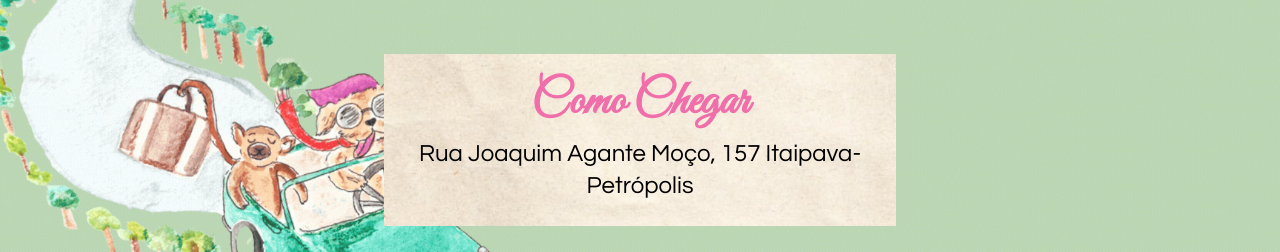
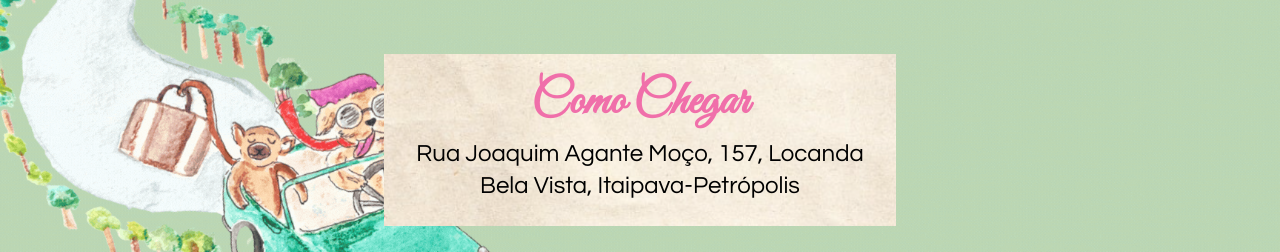
Before and after one commit to biatcarvalheira/julia-e-guilherme-wedding, a Next.js app: page / in a window 1280 px wide. Shown: the part 3460-3712 px from the top of the page. Built offline with nearby package versions, Linux system fonts and the light colour scheme.

Commit message:
update como chegar text

```diff
--- a/src/app/page.tsx
+++ b/src/app/page.tsx
@@ -176,7 +176,7 @@ return (
   >
     <h2 className="text-5xl font-bold mb-3 text-[#f06faa]">Como Chegar</h2>
     <h4 className="text-2xl text-black">
-      Rua Joaquim Agante Moço, 157 Itaipava-Petrópolis
+      Rua Joaquim Agante Moço, 157, Locanda Bela Vista, Itaipava-Petrópolis
     </h4>
   </div>
 </section>
```
